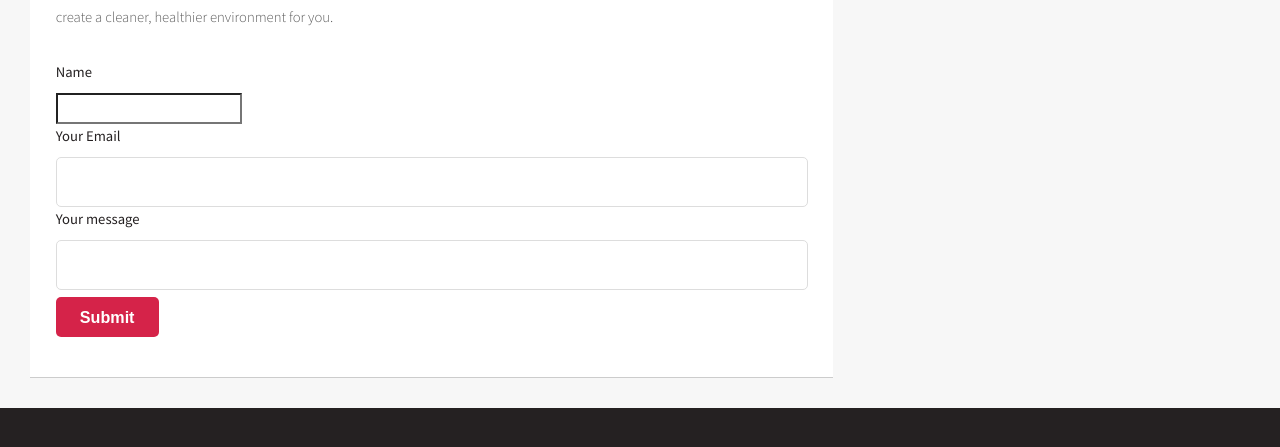
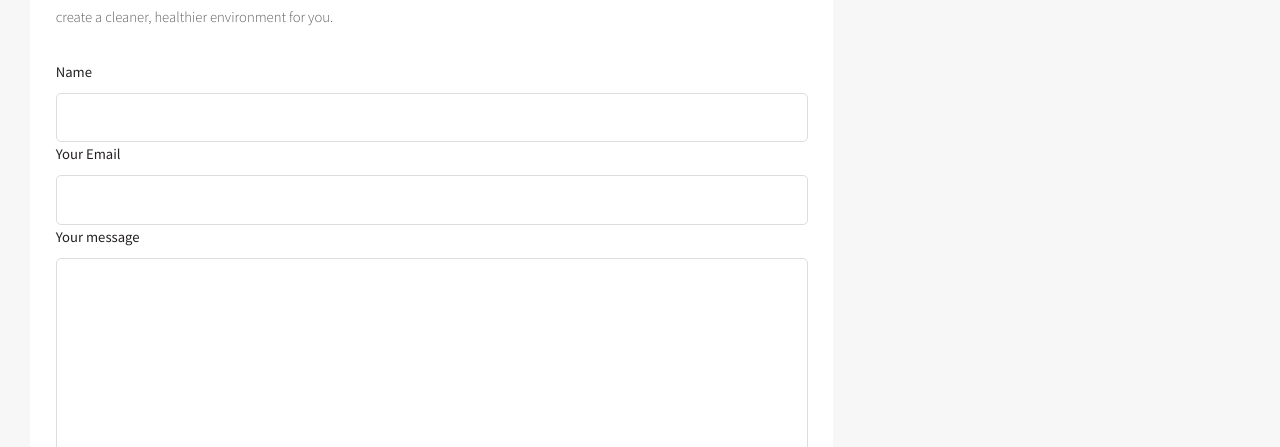
Before and after one commit to Ryulhu/OmegaCleaningServices, a plain HTML site: page assets/Pages/Connect_with_Us.html in a window 1280 px wide. Shown: the part 447-894 px from the top of the page. Drawn offline with Linux system fonts and the light colour scheme; files whose address does not match are found by name.

Commit message:
Update Connect_with_Us.html

```diff
--- a/assets/Pages/Connect_with_Us.html
+++ b/assets/Pages/Connect_with_Us.html
@@ -50,11 +50,11 @@
 											<p>
 												<form action="https://formspree.io/f/{form_id}" method="post">
   													<label for="name">Name</label>
-  													<input name="name" id="name" type="name">
+  													<input type="text" id="name" name="user_name" />
 													<label for="email">Your Email</label>
   													<input name="Email" id="email" type="email">
 													<label for="message">Your message</label>
-  													<input name="text" id="text" type="text">
+  													<textarea id="msg" name="user_message"></textarea>
 													<label></label>
   													<button type="submit">Submit</button>
 												</form>
```
